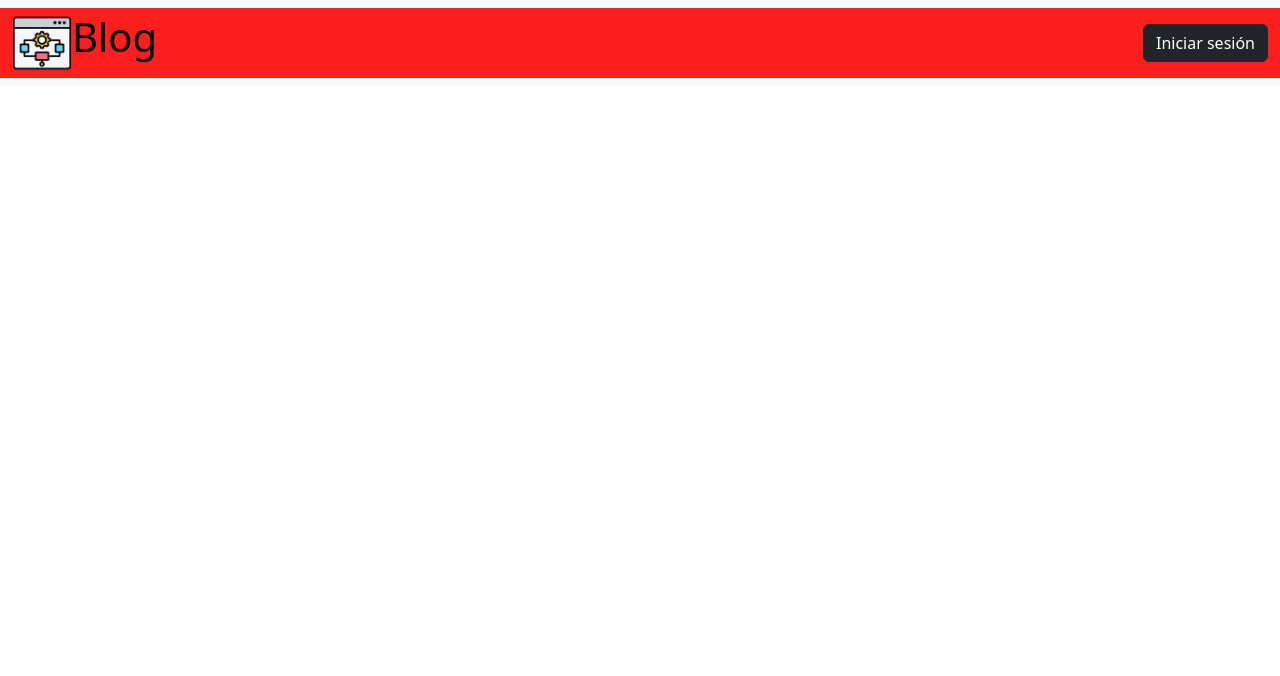
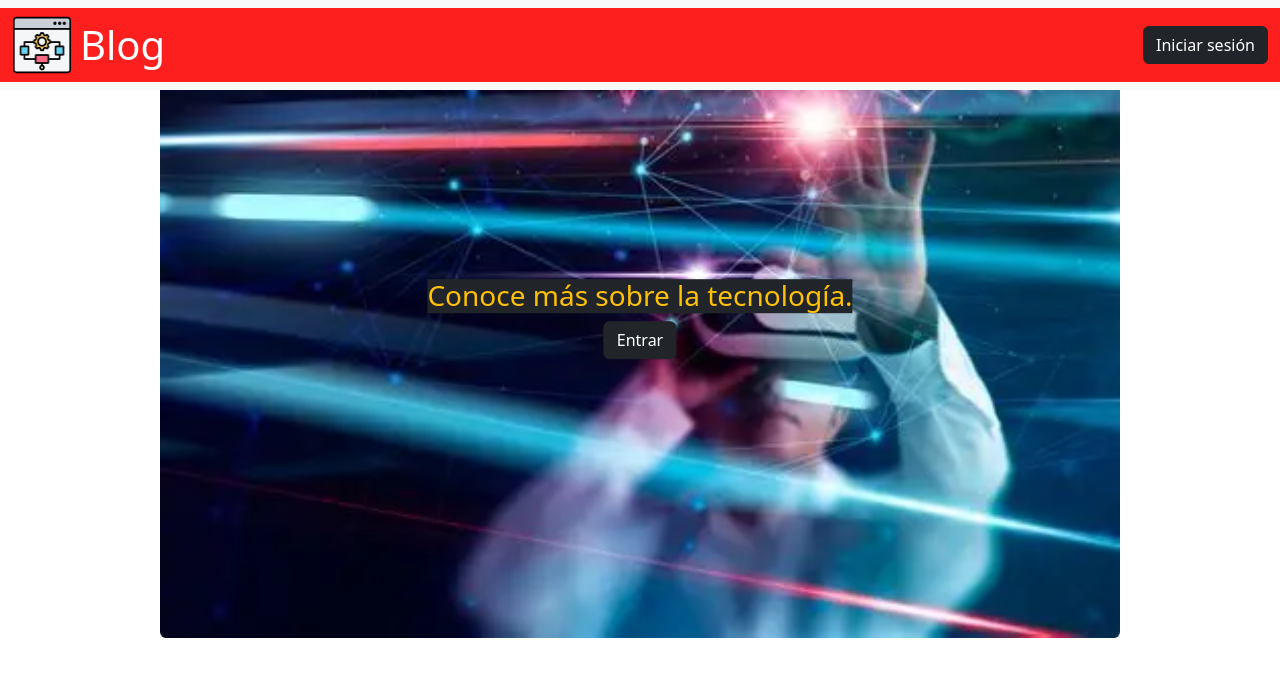
Before and after one commit to CamiloElias-alt/Algoritmo-Cotidiano, a plain HTML site: page index.html in a window 1280 px wide. Drawn offline with nearby package versions, Linux system fonts and the light colour scheme.

Commit message:
agregue seccion

```diff
--- a/index.html
+++ b/index.html
@@ -8,16 +8,25 @@
      <link rel="shortcut icon" href="./assets/icono.png">
 </head>
 <body>
-    <nav class="navbar bg-body-tertiary">
+    <!--inicio de navegacion-->
+    <nav class="navbar bg-body-tertiary fixed-top">
         <div class="container-fluid" style="background-color: rgb(253, 30, 30);">
             <div class="navbar-brand d-flex">
                 <img src="./assets/icono.png" width="60px" alt="">
-                <h1>Blog</h1>
+                <h1 class="h1 text-white m-2">Blog</h1>
             </div>
             <form class="d-flex" role="search">
                 <a href=""><button type="button" class="btn btn-dark">Iniciar sesión</button></a>
             </form>
         </div>
     </nav>
+    <!--fin de navegacion-->
+    <section class="position-relative">
+        <img src="./assets/foto-tec.webp" class="rounded mx-auto d-block" width="75%" alt="">
+        <div class="position-absolute top-50 start-50 translate-middle text-center">
+            <h3 class="text-warning bg-dark">Conoce más sobre la tecnología.</h3>
+            <a href=""><button type="button" class="btn btn-dark">Entrar</button></a>
+        </div>
+    </section>
 </body>
 </html>
```
Also changed, not shown: assets/foto-tec.webp (added).
